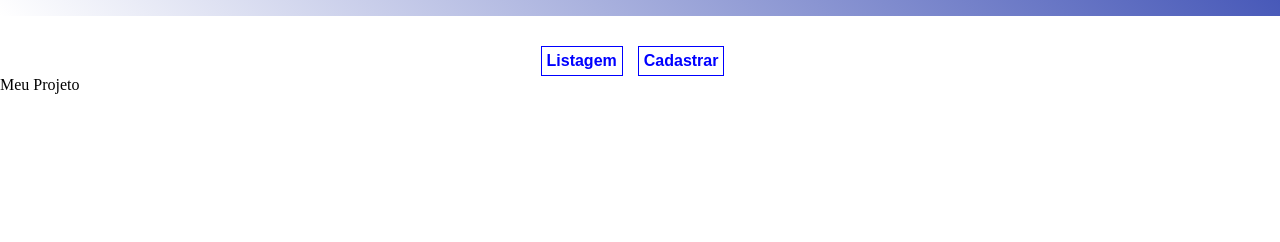
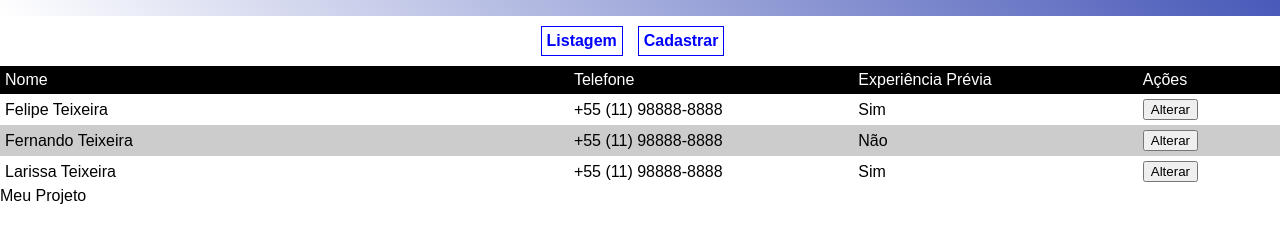
Before and after one commit to Felipe-2706/Projeto-Guiado, a plain HTML site: page index.html in a window 1280 px wide. Shown: the part 62-304 px from the top of the page. Drawn offline with Linux system fonts and the light colour scheme.

Commit message:
Execução da Listagem 1

```diff
--- /dev/null
+++ b/assets/img/css/list.css
@@ -0,0 +1,14 @@
+.lista{
+    width: 100%;
+    border-spacing: 0;
+}
+
+.lista tr:nth-child(1) {
+    vertical-align: top;
+    background-color: black ;
+    color: white;
+}
+
+.lista tr td {
+    padding: 5px;
+}
--- a/assets/img/css/style.css
+++ b/assets/img/css/style.css
@@ -1,5 +1,6 @@
 body{
     margin: 0px;
+    font-family: Arial, Helvetica, sans-serif;
     }
 
 .cabecalho{
@@ -10,7 +11,7 @@ body{
 .menu{
     display: flex;
     justify-content: center;
-    margin-top: 30px;
+    margin: 10px 0px;
 }
 
 .menu a {
@@ -18,7 +19,6 @@ body{
     font-weight: bold;
     color: blue;
     margin-right: 15px;
-    font-family: Arial, Helvetica, sans-serif;
-    border: 1px solid blue;
+        border: 1px solid blue;
     padding: 5px;
 }
--- a/index.html
+++ b/index.html
@@ -4,11 +4,12 @@
         <title>
             Projeto Guiado
         </title>
-        <link rel="stylesheet" href="../assets\img/css/style.css" />
+        <link rel="stylesheet" href="./assets\img/css/style.css" />
+        <link rel="stylesheet" href="./assets\img/css/list.css" />
     </head>
     <body>
         <header class="cabecalho">
-            <img src="../assets/img/logo.png" />
+            <img src="./assets/img/logo.png" />
         </header>
         <div class="menu" >
             <a href="./index.html">
@@ -18,6 +19,66 @@
                 Cadastrar
             </a>
         </div>
+        <section>
+            <table class="lista">
+                <tr>
+                    <td style="width: 40%;">
+                        Nome
+                    </td>
+                    <td style="width: 20%;">
+                        Telefone
+                    </td>
+                    <td style="width: 20%;">
+                        Experiência Prévia
+                    </td>
+                    <td style="width: 10%;">
+                        Ações
+                    </td>
+                </tr>
+                <tr>
+                    <td>
+                        Felipe Teixeira
+                    </td>
+                    <td>
+                        +55 (11) 98888-8888
+                    </td>
+                    <td>
+                        Sim
+                    </td>
+                    <td>
+                        <button>Alterar</button>
+                    </td>
+                </tr>
+                <tr style="background-color: #ccc;">
+                    <td>
+                        Fernando Teixeira
+                    </td>
+                    <td>
+                        +55 (11) 98888-8888
+                    </td>
+                    <td>
+                        Não
+                    </td>
+                    <td>
+                        <button>Alterar</button>
+                    </td>
+                </tr>
+                <tr>
+                    <td>
+                        Larissa Teixeira
+                    </td>
+                    <td>
+                        +55 (11) 98888-8888
+                    </td>
+                    <td>
+                        Sim
+                    </td>
+                    <td>
+                        <button>Alterar</button>
+                    </td>
+                </tr>
+            </table>
+        </section>
         Meu Projeto
     </body>
 </html>
```
Also changed, not shown: src/form.html (+16 -0 lines).
